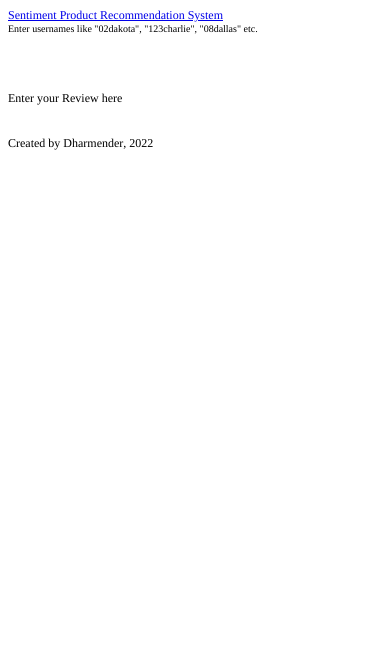
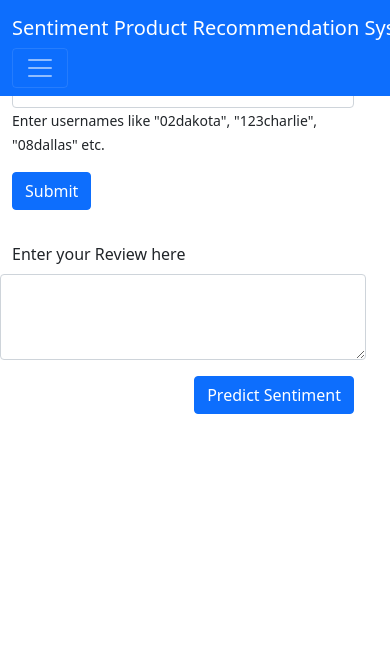
Before and after one commit to Dharmender5535/SentimentBasedProductRecommendationDK-, a Flask app: page / in a window 390 px wide. Shown: the top 670 px of the page. Run offline with Flask 2, Linux system fonts and the light colour scheme; parts of the project's set-up code (start-up, migrations or seed data) failed here and were passed over.

Commit message:
Update index.html

```diff
--- a/templates/index.html
+++ b/templates/index.html
@@ -1,66 +1,135 @@
-<!DOCTYPE html PUBLIC "-//W3C//DTD HTML 4.01//EN" "http://www.w3.org/TR/html4/strict.dtd">
-<html>
+<!DOCTYPE html>
+<html lang="en">
   <head>
-  <meta http-equiv="Content-Type" content="text/html; charset=utf-8">
-  <meta http-equiv="Content-Style-Type" content="text/css">
+    <meta charset="utf-8" />
+    <meta name="viewport" content="width=device-width, initial-scale=1" />
+
+    <!-- Bootstrap CSS -->
+    <link
+      href="https://cdn.jsdelivr.net/npm/bootstrap@5.1.3/dist/css/bootstrap.min.css"
+      rel="stylesheet"
+      integrity="sha384-1BmE4kWBq78iYhFldvKuhfTAU6auU8tT94WrHftjDbrCEXSU1oBoqyl2QvZ6jIW3"
+      crossorigin="anonymous"
+    />
     <title>Sentiment Based Product Recommendation</title>
-  <meta name="Generator" content="Cocoa HTML Writer">
-  <meta name="CocoaVersion" content="2022.6">
-  <style type="text/css">
-    p.p1 {margin: 0.0px 0.0px 0.0px 0.0px; font: 12.0px Times; color: #0000e9; -webkit-text-stroke: #0000e9}
-    p.p2 {margin: 0.0px 0.0px 12.0px 0.0px; font: 10.0px Times; color: #000000; -webkit-text-stroke: #000000}
-    p.p3 {margin: 0.0px 0.0px 0.0px 0.0px; font: 12.0px Times; color: #000000; -webkit-text-stroke: #000000; min-height: 14.0px}
-    p.p4 {margin: 0.0px 0.0px 0.0px 0.0px; font: 12.0px Times; color: #000000; -webkit-text-stroke: #000000}
-    p.p5 {margin: 0.0px 0.0px 0.0px 0.0px; text-align: center; font: 12.0px Times; color: #000000; -webkit-text-stroke: #000000}
-    span.s1 {text-decoration: underline ; font-kerning: none}
-    span.s2 {font-kerning: none; color: #000000; -webkit-text-stroke: 0px #000000}
-    span.s3 {font-kerning: none}
-    td.td1 {width: 69.0px; margin: 0.5px 0.5px 0.5px 0.5px; padding: 1.0px 1.0px 1.0px 1.0px}
-    td.td2 {width: 29.3px; margin: 0.5px 0.5px 0.5px 0.5px; padding: 1.0px 1.0px 1.0px 1.0px}
-    td.td3 {width: 65.3px; margin: 0.5px 0.5px 0.5px 0.5px; padding: 1.0px 1.0px 1.0px 1.0px}
-    td.td4 {width: 91.6px; margin: 0.5px 0.5px 0.5px 0.5px; padding: 1.0px 1.0px 1.0px 1.0px}
-  </style>
   </head>
+
   <body>
-<p class="p1"><span class="s1">Sentiment Product Recommendation System</span><span class="s2"><span class="Apple-converted-space"> </span></span></p>
-<p class="p2"><span class="s3">Enter usernames like "02dakota", "123charlie", "08dallas" etc.<span class="Apple-converted-space"> </span></span></p>
-<p class="p3"><span class="s3"></span><br></p>
-<p class="p4"><span class="s3">{% if row_data %} {% for row in row_data %} {% for col, row_ in zip(column_names, row) %} {% endfor %} {% endfor %}</span></p>
-<p class="p5"><span class="s3">List of Top 5 Recommended Products<span class="Apple-converted-space"> </span></span></p>
-<table cellspacing="0" cellpadding="0">
+    <nav class="navbar fixed-top navbar-dark bg-primary">
+      <div class="container-fluid">
+        <a class="navbar-brand" href="#"
+          >Sentiment Product Recommendation System</a
+        >
+        <button
+          class="navbar-toggler"
+          type="button"
+          data-bs-toggle="collapse"
+          data-bs-target="#navbarText"
+          aria-controls="navbarText"
+          aria-expanded="false"
+          aria-label="Toggle navigation"
+        >
+          <span class="navbar-toggler-icon"></span>
+        </button>
+      </div>
+    </nav>
+
+    <div class="container" style="margin-top: 70px">
+      <form action="/predict" method="post">
+        <div class="row vstack gap-3">
+          <div class="row">
+            <div class="col-sm-5">
+              <input
+                class="form-control"
+                type="text"
+                id="userName"
+                name="userName"
+                placeholder="Enter UserName to search..."
+              />
+              <p>
+                <small>Enter usernames like "02dakota", "123charlie", "08dallas" etc. </small>
+              </p>
+            </div>
+            <div class="col-sm-2">
+              <input type="submit" class="btn btn-primary" value="Submit" />
+            </div>
+          </div>
+          <div class="row">
+            {% if row_data %}
+            <table class="table table-striped table-hover">
+              <caption>
+                List of Top 5 Recommended Products
+              </caption>
+              <thead>
+                <tr>
+                  <td>Product Name</td>
+                  <td>Brand</td>
+                  <td>Manufacturer</td>
+                  <td>Recommedation %</td>
+                </tr>
+              </thead>
               <tbody>
+                {% for row in row_data %}
                 <tr>
-      <td valign="middle" class="td1">
-        <p class="p4"><span class="s3">Product Name</span></p>
-      </td>
-      <td valign="middle" class="td2">
-        <p class="p4"><span class="s3">Brand</span></p>
-      </td>
-      <td valign="middle" class="td3">
-        <p class="p4"><span class="s3">Manufacturer</span></p>
-      </td>
-      <td valign="middle" class="td4">
-        <p class="p4"><span class="s3">Recommedation %</span></p>
-      </td>
+                  {% for col, row_ in zip(column_names, row) %}
+                  <td>{{row_}}</td>
+                  {% endfor %}
                 </tr>
-    <tr>
-      <td valign="middle" class="td1">
-        <p class="p4"><span class="s3">{{row_}}</span></p>
-      </td>
-    </tr>
+                {% endfor %}
               </tbody>
             </table>
-<p class="p4"><span class="s3">{% endif %}<span class="Apple-converted-space"> </span></span></p>
-<p class="p4"><span class="s3">{% if message%}</span></p>
-<p class="p4"><span class="s3">{{message}}</span></p>
-<p class="p4"><span class="s3">{% endif %}<span class="Apple-converted-space"> </span></span></p>
-<p class="p4"><span class="s3">Enter your Review here<span class="Apple-converted-space"> </span></span></p>
-<p class="p3"><span class="s3"></span><br></p>
-<p class="p4"><span class="s3">{% if sentiment == 1%}</span></p>
-<p class="p4"><span class="s3">Entered Review Text is predicted to be Positive<span class="Apple-converted-space"> </span></span></p>
-<p class="p4"><span class="s3">{% elif sentiment == 0%}</span></p>
-<p class="p4"><span class="s3">Entered Review Text is predicted to be Negative<span class="Apple-converted-space"> </span></span></p>
-<p class="p4"><span class="s3">{% endif %}<span class="Apple-converted-space"> </span></span></p>
-<p class="p4"><span class="s3">Created by Dharmender, 2022<span class="Apple-converted-space"> </span></span></p>
+            {% endif %}
+          </div>
+          <div class="row">
+            {% if message%}
+            <div class="alert alert-danger" role="alert">{{message}}</div>
+            {% endif %}
+          </div>
+        </div>
+      </form>
+
+      <form method="post" action="/predictSentiment">
+        <div class="row vstack gap-3">
+          <div class="row">
+            <label for="reviewText" class="form-label"
+              >Enter your Review here</label
+            >
+            <textarea
+              class="form-control"
+              name="reviewText"
+              rows="3"
+              id="reviewText"
+            ></textarea>
+          </div>
+          <div class="row">
+            <div class="col align-self-end">
+              <input
+                type="submit"
+                class="btn btn-primary float-end"
+                value="Predict Sentiment"
+              />
+            </div>
+          </div>
+          <div class="row">
+            {% if sentiment == 1%}
+            <div class="alert alert-success" role="alert">
+              Entered Review Text is predicted to be Positive
+            </div>
+            {% elif sentiment == 0%}
+            <div class="alert alert-danger" role="alert">
+              Entered Review Text is predicted to be Negative
+            </div>
+            {% endif %}
+          </div>
+        </div>
+      </form>
+    </div>
   </body>
+  <footer class="bg-light text-center text-lg-start fixed-bottom">
+    <!-- Copyright -->
+    <div class="text-center p-3 bg-light">
+      Created by Dharmender, 2022
+    </div>
+    <!-- Copyright -->
+  </footer>
 </html>
```
Lines whose indentation alone changed are shown as unchanged.
